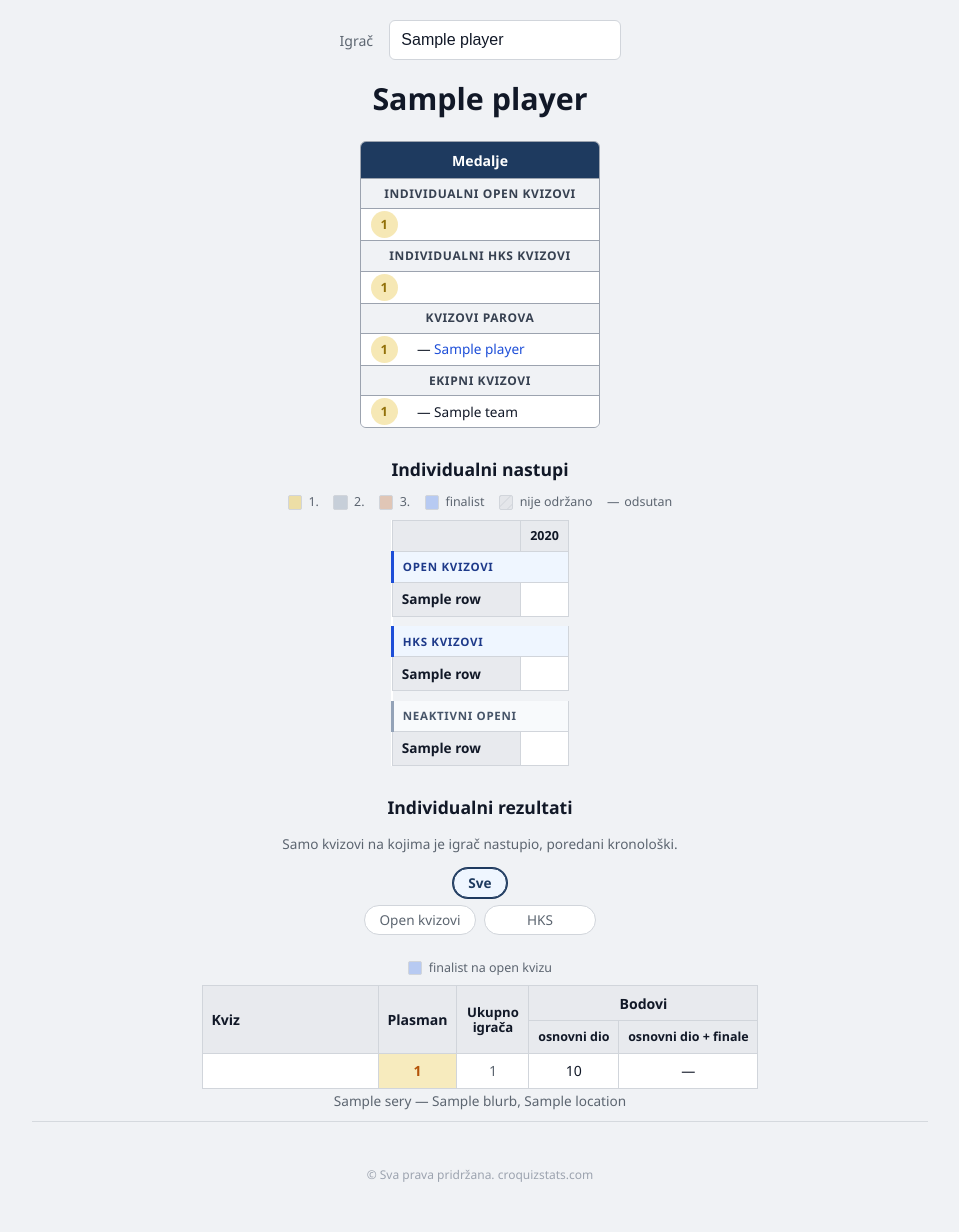
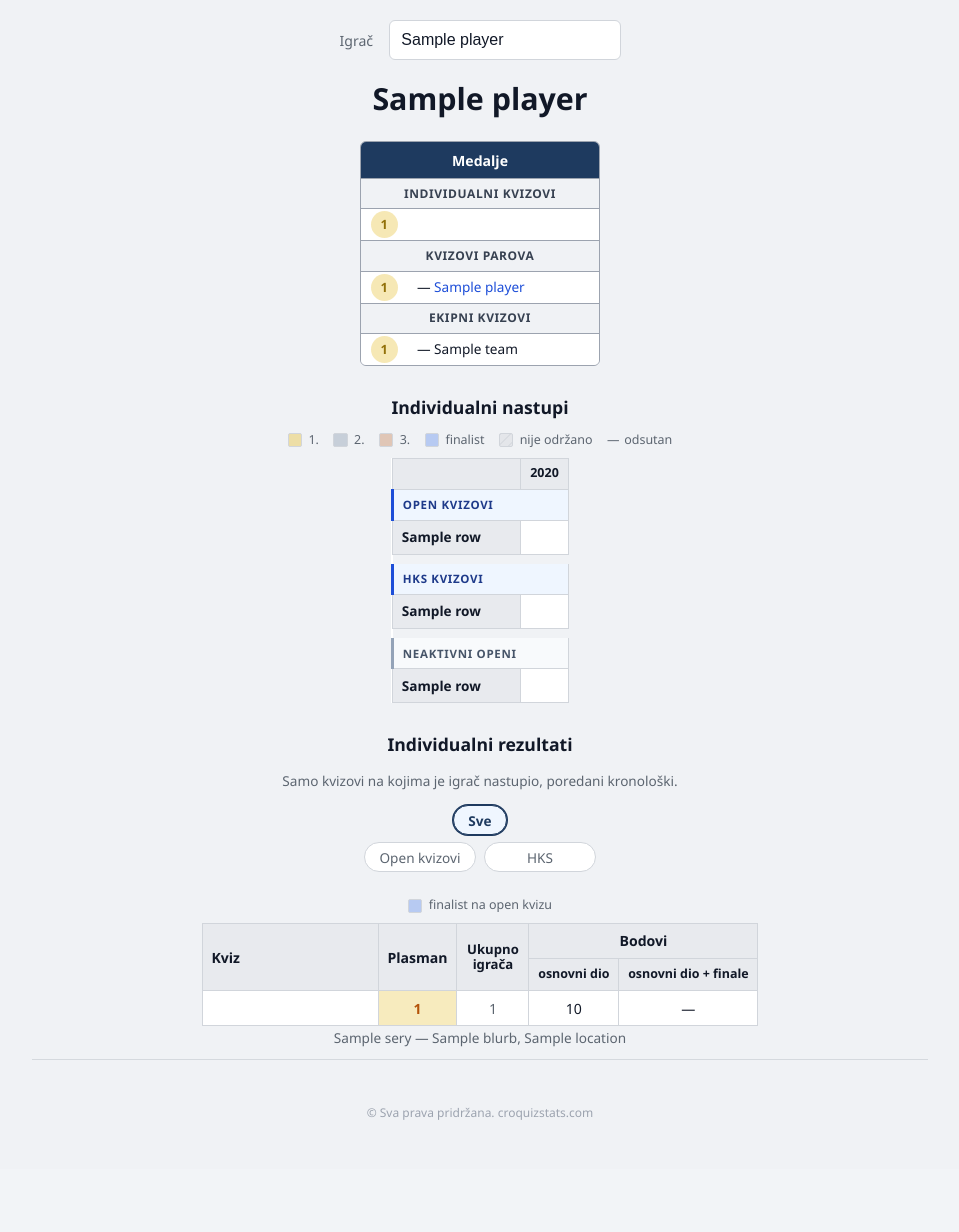
Before and after one commit to git-nt/croatian-quiz-scores, a Python web app: template templates/player.html in a window 1280 px wide. Shown: the part 95-1327 px from the top of the page, without its empty margins (160-1119 px from the left). After the commit the page ends 1215 px from the top, so only its background shows below. Run offline with Jinja, Linux system fonts and the light colour scheme; the template is opened without the code that fills it: most values are stand-ins (such as "Sample title", 1, 10 or a date in 2020); lists and menus that the app fills with data are empty.

Commit message:
feat: merge individual open and HKS medals into one profile section

```diff
--- a/templates/player.html
+++ b/templates/player.html
@@ -32,24 +32,11 @@
 <div class="medal-box-wrap">
 <div class="medal-box">
   <div class="medal-box-header">Medalje</div>
-  {% if podium_live %}
-  <div class="medal-section-label">Individualni open kvizovi</div>
+  {% if podium %}
+  <div class="medal-section-label">Individualni kvizovi</div>
   <table class="medal-table">
     <tbody>
-      {% for m in podium_live %}
-      <tr>
-        <td class="medal-icon"><span class="medal-chip medal-{{ m.rank }}">{{ m.rank }}</span></td>
-        <td class="medal-event"><a href="{{ base_url }}/events/{{ m.t.key }}/">{{ event_label(m.t.key, m.t.label) }}</a></td>
-      </tr>
-      {% endfor %}
-    </tbody>
-  </table>
-  {% endif %}
-  {% if podium_hks %}
-  <div class="medal-section-label">Individualni HKS kvizovi</div>
-  <table class="medal-table">
-    <tbody>
-      {% for m in podium_hks %}
+      {% for m in podium %}
       <tr>
         <td class="medal-icon"><span class="medal-chip medal-{{ m.rank }}">{{ m.rank }}</span></td>
         <td class="medal-event"><a href="{{ base_url }}/events/{{ m.t.key }}/">{{ event_label(m.t.key, m.t.label) }}</a></td>
```
Also changed, not shown: build.py (+3 -13 lines).
